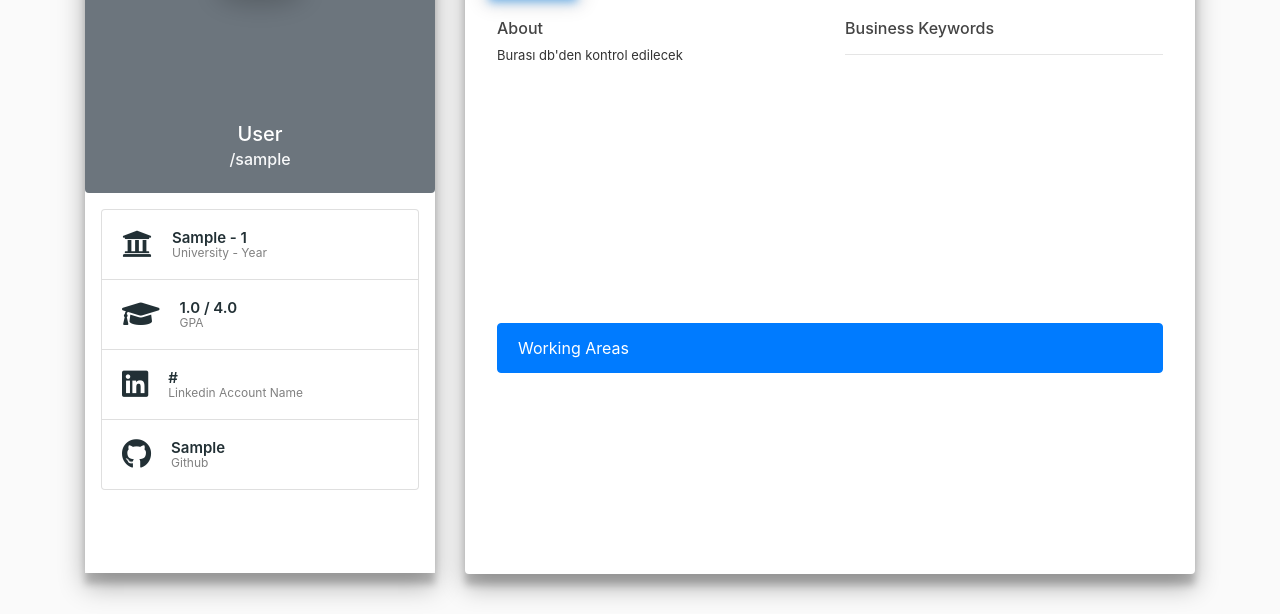
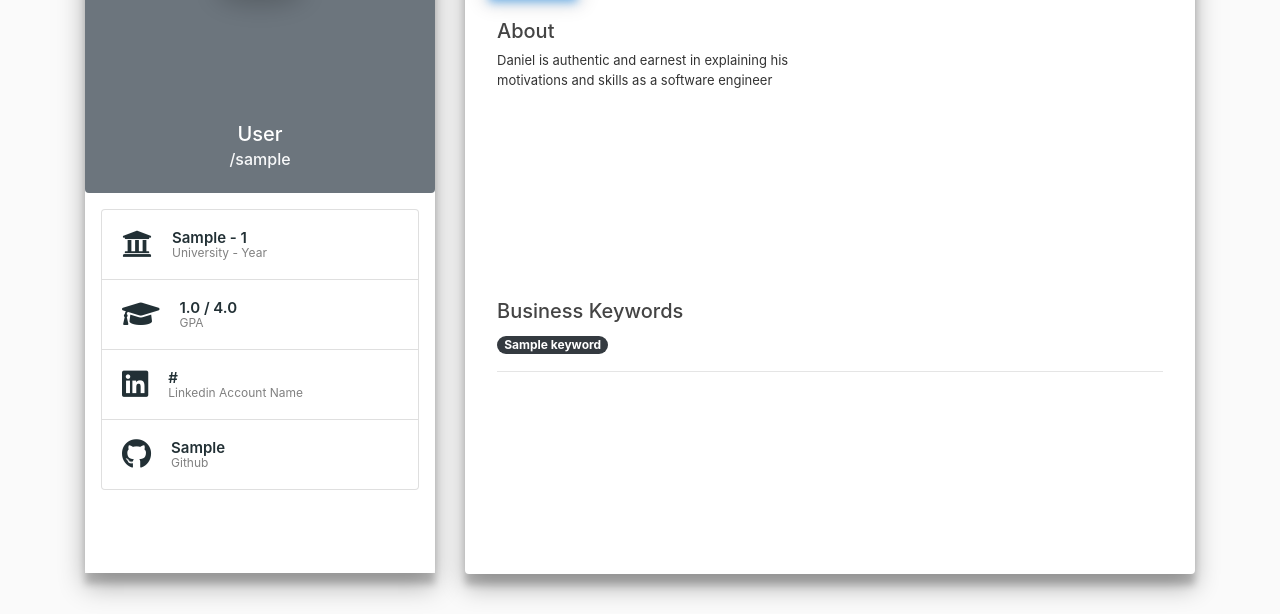
Before and after one commit to alihantutuk/PlacementForStudents, a Flask app: a page that uses webapp/templates/account_student.html in a window 1280 px wide. Shown: the part 141-755 px from the top of the page. Run offline with Flask 2, Linux system fonts and the light colour scheme; tables that the repository leaves empty hold one stand-in row (values such as "Sample post"); some libraries are stand-ins or nearby versions.

Commit message:
added student_keywords

```diff
--- a/webapp/routes.py
+++ b/webapp/routes.py
@@ -300,6 +300,12 @@ def account1(username):
     user = User.query.filter_by(username=username).first()
 
     if user is not None :
+
+
+        business_keywords = []
+        for i in user.student_details.keywords:
+            business_keywords.append(i.name)
+
         if user.complete == False :
             print("Redirect to create profile page")
             #TODO "Redirect to create profile page"
@@ -340,10 +346,10 @@ def account1(username):
 
                     img_data = current_user.student_details.img
                     return render_template('account_student.html', user=current_user, form=editform,
-                                           formerror=False, img_data=img_data)
+                                           formerror=False, img_data=img_data, business_keywords = business_keywords)
 
 
-            return render_template('account_student.html', user=user, form=editform, formerror=False, img_data = img_data)
+            return render_template('account_student.html', user=user, form=editform, formerror=False, img_data = img_data, business_keywords = business_keywords)
     else:
         abort(404, description="Resource not found")
         return render_template('404.html')
--- a/webapp/templates/account_student.html
+++ b/webapp/templates/account_student.html
@@ -127,10 +127,9 @@
                <div class="row">
                         <div class="col-md-6">
                             <div class="aboutcompany">
-                                <h6>About</h6>
+                                <h5>About</h5>
                                  <p class="aboutcompany_p">
-                                     {{ user.student_details.description  }}
-                                     Burası db'den kontrol edilecek
+                                     Daniel is authentic and earnest in explaining his motivations and skills as a software engineer
                                  </p>
 
                             </div>
@@ -138,22 +137,19 @@
 
                         </div>
                         <div class="col-md-6">
-                            <h6>Business Keywords</h6>
+
+
+                            <!-- Material input -->
+                        </div>
+                        <div class="col-md-12" style="height:200px">
+                             <h5>Business Keywords</h5>
                             {%  if business_keywords is not none %}
                             {% for k in business_keywords %}
-                                <a href="javascript:void();" class="badge badge-dark badge-pill">{{ k.name }}</a>
+                                <a href="javascript:void();" class="badge badge-dark badge-pill">{{ k }}</a>
                             {%  endfor %}
                             {% endif %}
 
                             <hr>
-
-                            <!-- Material input -->
-                        </div>
-                        <div class="col-md-12" style="height:200px">
-                            <br>
-                            <ul class="list-group">
-                              <li class="list-group-item active">Working Areas</li>
-                            </ul>
                         </div>
                 </div>
                     <!--/row-->
```
